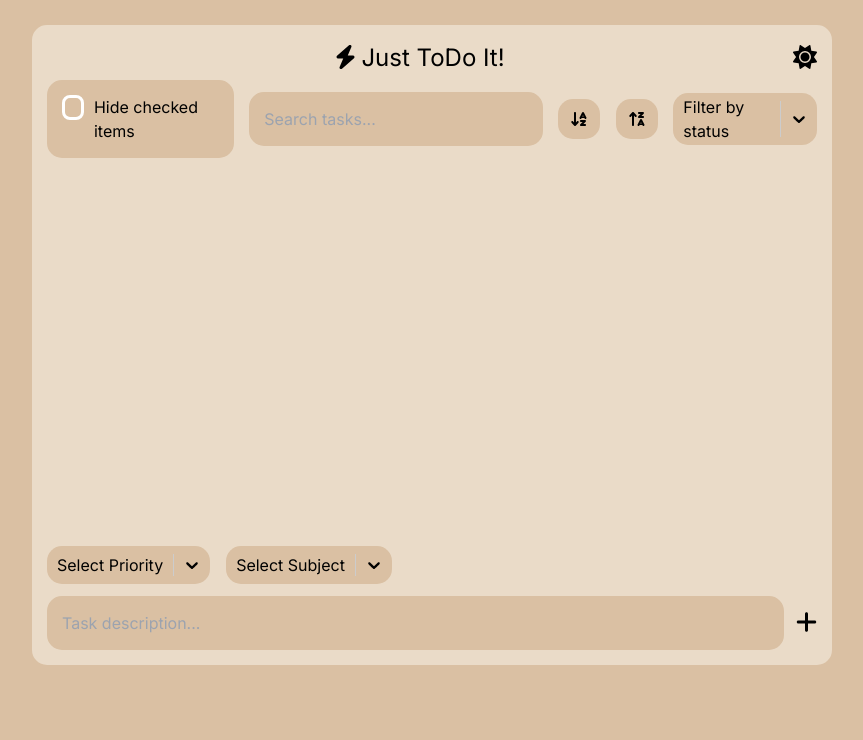
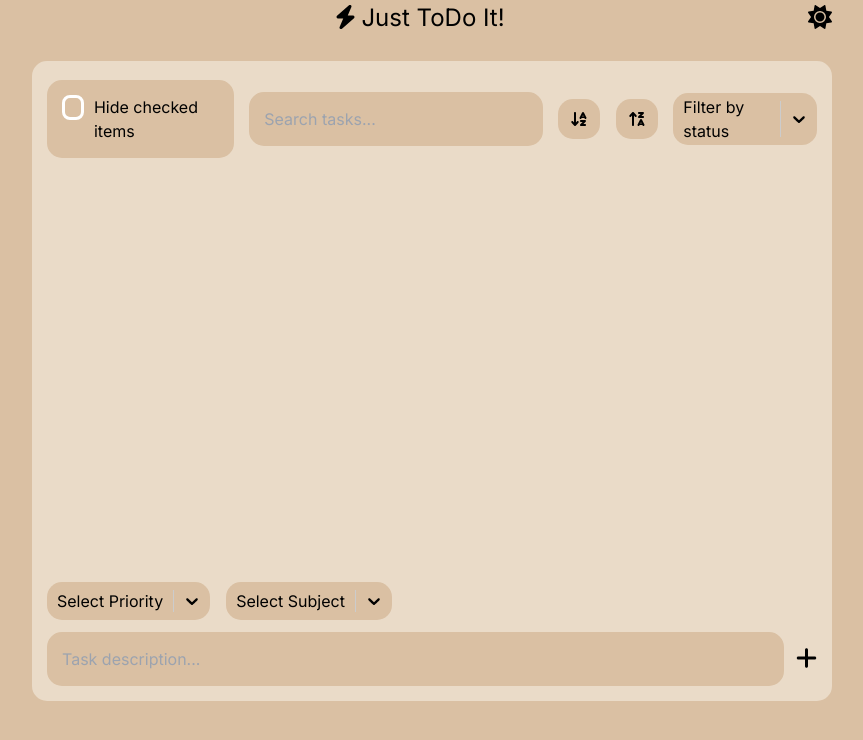
Before and after one commit to Lethargy00/inlamningsuppgift-4, a Next.js app: page / in a window 1280 px wide. Shown: the top 740 px of the page, without its empty margins (208-1071 px from the left). Built offline with nearby package versions, Linux system fonts and the light colour scheme.

Commit message:
Moved header

```diff
--- a/app/components/ToDoList.tsx
+++ b/app/components/ToDoList.tsx
@@ -22,7 +22,6 @@ import Checkbox from "./Checkbox";
 import Filter from "./filter/Filter";
 import AddTodo from "./addTodo/AddTodo";
 import AddTodoInput from "./addTodo/addTodoInput/addTodoInput";
-
 
 const Todos = React.lazy(() => import("./todos/Todos"));
 
@@ -287,7 +286,6 @@ const ToDoList: React.FC = () => {
 
   return (
     <>
-
       <Filter>
         <Checkbox
           hideChecked={hideChecked}
@@ -295,7 +293,6 @@ const ToDoList: React.FC = () => {
         />
 
         <SearchBar query={query} onQuery={setQuery} />
-
 
         {/* Buttons to sort todos from A to Z and from Z to A */}
         <div className="flex justify-between items-center">
@@ -310,15 +307,14 @@ const ToDoList: React.FC = () => {
             <button
               type="button"
               onClick={sortZA}
-              className="px-3 py-2 rounded-[15px] bg-[#dac0a3] hover:bg-[#d8b38a]"
+              className="px-3 py-2 rounded-[15px] bg-[#dac0a3]"
             >
               <FontAwesomeIcon icon={faArrowUpZA} />
             </button>
           </div>
         </div>
 
-
-                <Select
+        <Select
           aria-label="Filter by status"
           value={selectedStatus}
           onChange={setSelectedStatusAndSave}
--- a/app/components/header/Header.tsx
+++ b/app/components/header/Header.tsx
@@ -7,7 +7,7 @@ type HeaderProps = {};
 
 const Header: React.FC<PropsWithChildren<HeaderProps>> = ({ children }) => {
   return (
-    <div className={style.container}>
+    <header className={style.container}>
       <h1 className={style.textContainer}>
         <span className={style.icon}>
           <FontAwesomeIcon icon={faBolt} />
@@ -15,7 +15,7 @@ const Header: React.FC<PropsWithChildren<HeaderProps>> = ({ children }) => {
         <span className={style.text}>Just ToDo It!</span>
       </h1>
       {children}
-    </div>
+    </header>
   );
 };
 
--- a/app/page.tsx
+++ b/app/page.tsx
@@ -2,14 +2,15 @@ import SetTheme from "./components/SetTheme";
 import ToDoList from "./components/ToDoList";
 import Header from "./components/header/Header";
 
-
 export default function Home() {
   return (
-    <main>
+    <>
       <Header>
         <SetTheme />
       </Header>
-      <ToDoList />
-    </main>
+      <main>
+        <ToDoList />
+      </main>
+    </>
   );
 }
```
